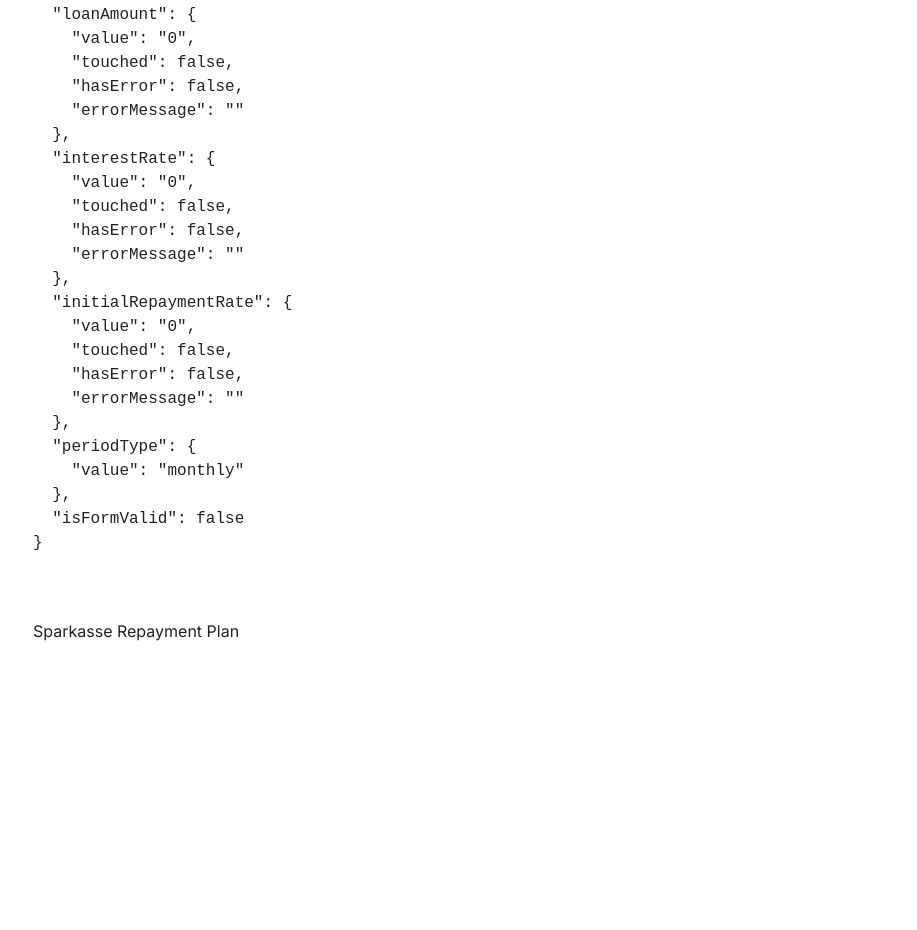
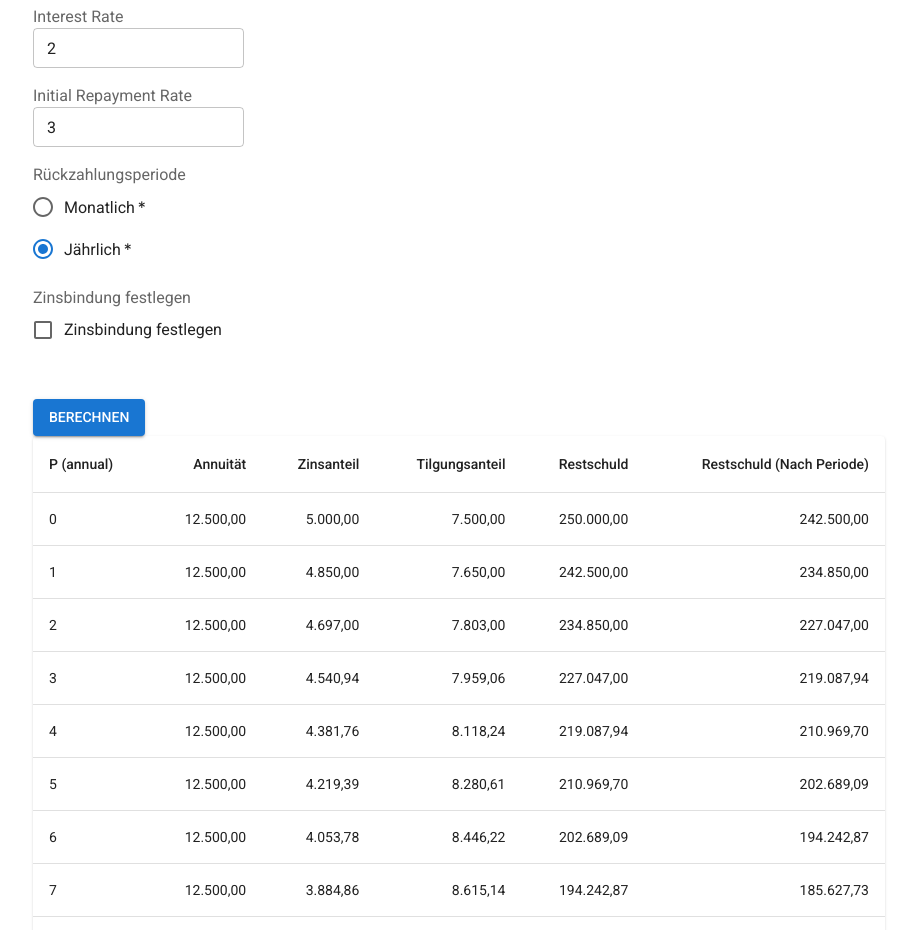
Before and after one commit to scsskid/repayment-plan, a Next.js app: page / in a window 1280 px wide. Shown: the part 1202-2132 px from the top of the page, without its empty margins (181-1098 px from the left). Before the commit the page ends 1861 px from the top, so only its background shows below. Built offline with nearby package versions, Linux system fonts and the light colour scheme.

Commit message:
extend form

```diff
--- a/src/components/Display.tsx
+++ b/src/components/Display.tsx
@@ -1,25 +1,13 @@
-import RepaymentPlan from '@/lib/RepaymentPlan';
 import type { FormState } from '@/types/common';
 import RepaymentPlanTable from './RepaymentPlanTable';
-
-// Todo: Types
+import useRepaymentPlan from '@/hooks.ts/useRepaymentPlan';
 
 type Props = {
   formState: FormState;
 };
 
 export default function Display({ formState }: Props) {
-  const { loanAmount, interestRate, initialRepaymentRate, periodType } =
-    formState;
-  const isFormValidSimple =
-    loanAmount.value !== '0' &&
-    interestRate.value !== '0' &&
-    initialRepaymentRate.value !== '0' &&
-    loanAmount.value !== '' &&
-    interestRate.value !== '' &&
-    initialRepaymentRate.value !== '';
-
-  console.log('formState', formState);
+  const { repaymentPlan, isFormValidSimple } = useRepaymentPlan(formState);
 
   if (!isFormValidSimple) {
     return (
@@ -30,19 +18,10 @@ export default function Display({ formState }: Props) {
     );
   }
 
-  const data = new RepaymentPlan({
-    loanAmount: Number(loanAmount.value),
-    interestRate: Number(interestRate.value),
-    initialRepaymentRate: Number(initialRepaymentRate.value),
-    periodType: periodType.value
-  });
-
-  console.log('data', data);
-
   return (
     <div>
       {/* <pre>{JSON.stringify(data, null, 2)}</pre> */}
-      <RepaymentPlanTable data={data} />
+      <RepaymentPlanTable data={repaymentPlan} />
     </div>
   );
 }
--- a/src/components/Form.tsx
+++ b/src/components/Form.tsx
@@ -8,7 +8,7 @@ import Radio from '@mui/material/Radio';
 import RadioGroup from '@mui/material/RadioGroup';
 import FormControlLabel from '@mui/material/FormControlLabel';
 import FormControl from '@mui/material/FormControl';
-import { Button, TextField, FormLabel } from '@mui/material';
+import { Button, TextField, FormLabel, Checkbox, Slider } from '@mui/material';
 import Box from '@mui/material/Box';
 import Stack from '@mui/material/Stack';
 
@@ -156,6 +156,78 @@ export default function Form({ formState: state, dispatch }: Props) {
         </div>
 
         <div className="form-element">
+          <FormLabel htmlFor="fixedInterest">Zinsbindung festlegen</FormLabel>
+          <FormControlLabel
+            control={
+              <Checkbox
+                name="fixedInterest"
+                onChange={(e) => {
+                  onInputChange(
+                    'fixedInterest',
+                    e.target.checked,
+                    dispatch,
+                    state
+                  );
+                }}
+              />
+            }
+            label="Zinsbindung festlegen"
+          />
+        </div>
+
+        {state.fixedInterest.value && (
+          <>
+            <div className="form-element">
+              <FormLabel htmlFor="fixedInterestDuration">
+                Zinsbindungsdauer (Jahre)
+              </FormLabel>
+              <Slider
+                name="fixedInterestDuration"
+                id="fixedInterestDuration"
+                onChange={(e: Event) => {
+                  if (!e.target) return;
+
+                  onInputChange(
+                    'fixedInterestDuration',
+                    // @ts-ignore
+                    e.target.value,
+                    dispatch,
+                    state
+                  );
+                }}
+                aria-label="Zinsbindungsdauer (Jahre)"
+                defaultValue={1}
+                step={1}
+                min={1}
+                max={30}
+                valueLabelDisplay="on"
+              />
+            </div>
+
+            <div className="form-element">
+              <FormLabel htmlFor="initialRepaymentRate">
+                Anschlusszinssatz
+              </FormLabel>
+              <TextField
+                name="fixedInterestFollowingInterestRate"
+                onChange={(e) => {
+                  onInputChange(
+                    'fixedInterestFollowingInterestRate',
+                    e.target.value,
+                    dispatch,
+                    state
+                  );
+                }}
+                size="small"
+                required
+                value={state.fixedInterestFollowingInterestRate.value}
+                inputProps={{ inputMode: 'numeric', pattern: '[0-9]*' }}
+              />
+            </div>
+          </>
+        )}
+
+        <div className="form-element">
           <Box sx={{ pt: 4 }} className="form-element">
             <Button type="submit" variant="contained">
               Berechnen
--- a/src/components/Loaner.tsx
+++ b/src/components/Loaner.tsx
@@ -8,22 +8,24 @@ import Form from './Form';
 import type { DispatchAction, FormState } from '@/types/common';
 
 const commonProps = {
-  value: '0',
   touched: false,
   hasError: false,
   errorMessage: ''
 };
 
 const initialState = {
-  loanAmount: { ...commonProps },
-  interestRate: { ...commonProps },
-  initialRepaymentRate: { ...commonProps },
-  periodType: { value: 'monthly' },
+  loanAmount: { ...commonProps, value: '250000' },
+  interestRate: { ...commonProps, value: '2' },
+  initialRepaymentRate: { ...commonProps, value: '3' },
+  periodType: { value: 'annual' },
+  fixedInterest: { ...commonProps, value: false },
+  fixedInterestDuration: { ...commonProps, value: '1' },
+  fixedInterestFollowingInterestRate: { ...commonProps, value: '0' },
   isFormValid: false
 } as FormState;
 
 const formReducer = (state: FormState, action: DispatchAction) => {
-  console.log('action', action);
+  // console.log('action', action);
   switch (action.type) {
     case UPDATE_FORM:
       const { name, value, hasError, errorMessage, touched, isFormValid } =
@@ -39,8 +41,7 @@ const formReducer = (state: FormState, action: DispatchAction) => {
   }
 };
 
-type Props = {};
-export default function Loaner({}: Props) {
+export default function Loaner() {
   const [formState, dispatch] = useReducer(formReducer, initialState) as [
     FormState,
     () => {}
--- /dev/null
+++ b/src/hooks.ts/useRepaymentPlan.ts
@@ -0,0 +1,36 @@
+import type { FormState } from '@/types/common';
+import RepaymentPlan from '@/lib/RepaymentPlan';
+
+export default function useRepaymentPlan(formState: FormState) {
+  const {
+    loanAmount,
+    interestRate,
+    initialRepaymentRate,
+    periodType,
+    fixedInterest,
+    fixedInterestDuration,
+    fixedInterestFollowingInterestRate
+  } = formState;
+
+  const isFormValidSimple =
+    loanAmount.value !== '0' &&
+    interestRate.value !== '0' &&
+    initialRepaymentRate.value !== '0' &&
+    loanAmount.value !== '' &&
+    interestRate.value !== '' &&
+    initialRepaymentRate.value !== '';
+
+  const repaymentPlan = new RepaymentPlan({
+    loanAmount: Number(loanAmount.value),
+    interestRate: Number(interestRate.value),
+    initialRepaymentRate: Number(initialRepaymentRate.value),
+    periodType: periodType.value,
+    fixedInterest: fixedInterest.value,
+    fixedInterestDuration: Number(fixedInterestDuration.value),
+    fixedInterestFollowingInterestRate: Number(
+      fixedInterestFollowingInterestRate.value
+    )
+  });
+
+  return { repaymentPlan, isFormValidSimple };
+}
--- a/src/lib/formUtils.ts
+++ b/src/lib/formUtils.ts
@@ -4,7 +4,7 @@ export const UPDATE_FORM = 'UPDATE_FORM';
 
 export const onInputChange = (
   name: keyof FormState,
-  value: string,
+  value: string | boolean,
   dispatch: (action: DispatchAction) => {},
   formState: FormState
 ) => {
@@ -30,13 +30,14 @@ export const onInputChange = (
   });
 };
 
-export const validateInput = (name: string, value: string) => {
+export const validateInput = (name: string, value: string | boolean) => {
   let hasError = false,
     errorMessage = '';
   switch (name) {
     case 'interestRate':
     case 'initialRepaymentRate':
     case 'loanAmount':
+      // @ts-ignore
       if (value.trim() === '') {
         hasError = true;
         errorMessage = 'Cannot be empty';
```
Also changed, not shown: src/types/common.ts (+7 -5 lines).
